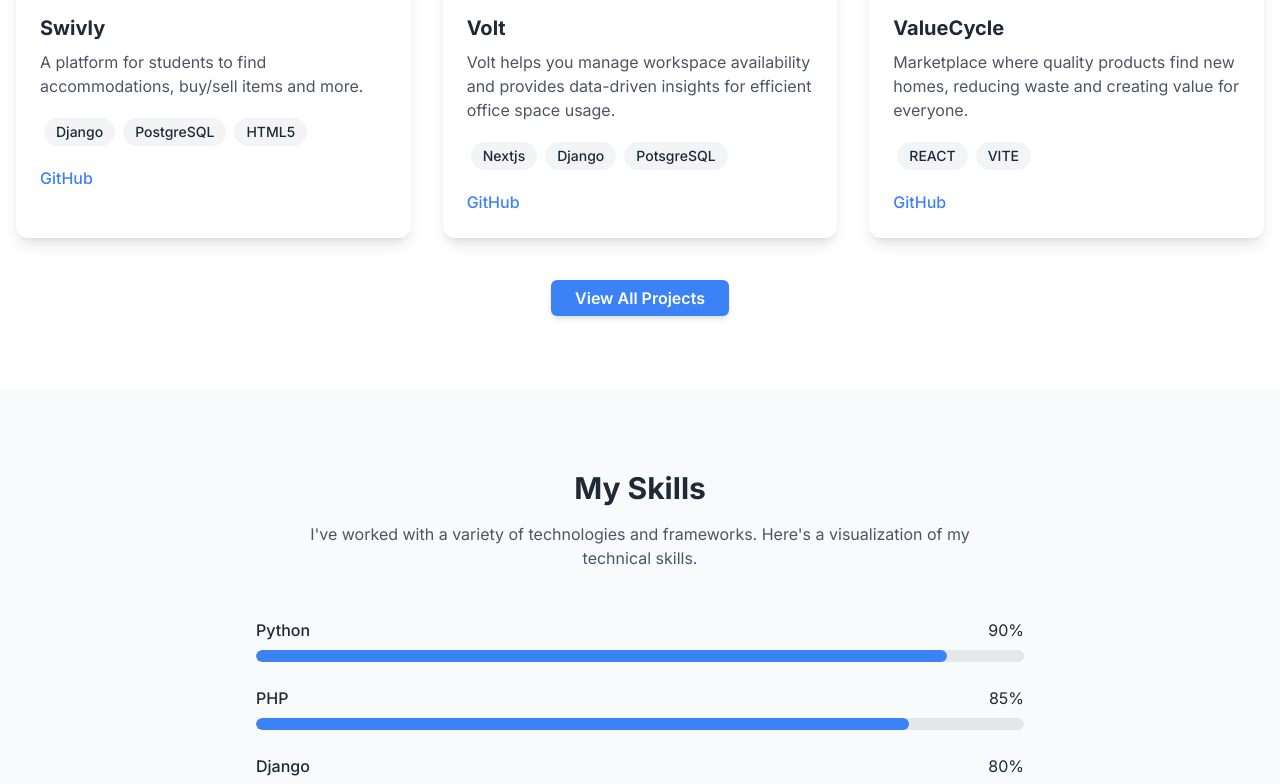
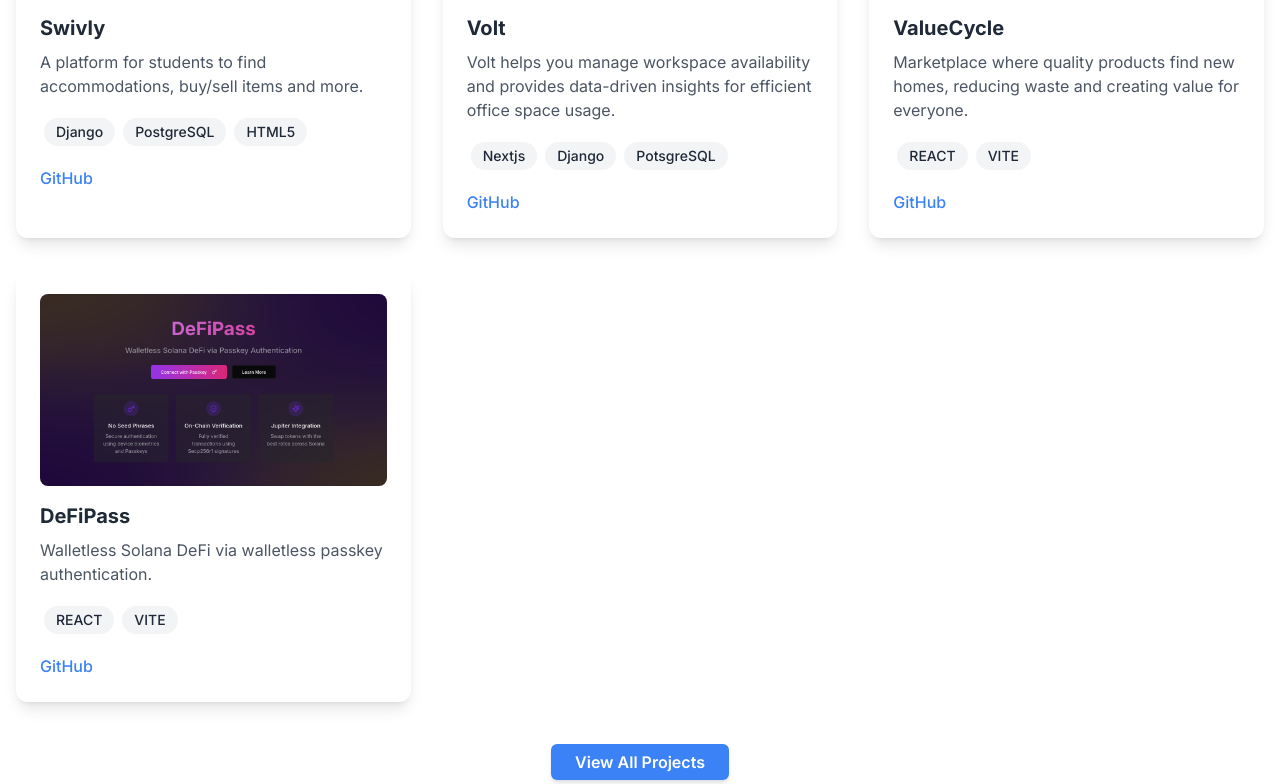
Before and after one commit to codeAKstan/cdk, a Next.js app: page / in a window 1280 px wide. Shown: the part 2006-2790 px from the top of the page. Built offline with nearby package versions, Linux system fonts and the light colour scheme.

Commit message:
Add project

```diff
--- a/components/ProjectsShowcase.js
+++ b/components/ProjectsShowcase.js
@@ -37,6 +37,15 @@ export default function ProjectsShowcase() {
       tags: ["REACT", "VITE"],
       demoUrl: "https://value-cycle.vercel.app/",
       githubUrl: "https://github.com/codeAKstan/ValueCycle",
+    },
+    {
+      id: 4,
+      title: "DeFiPass",
+      description: "Walletless Solana DeFi via walletless passkey authentication.",
+      image: "/defi.png?height=300&width=500",
+      tags: ["REACT", "VITE"],
+      demoUrl: "https://defipass.vercel.app/",
+      githubUrl: "https://github.com/codeAKstan/defipass",
     },
   ]
 
```
Also changed, not shown: public/defi.png (added), public/projects/defi.png (added).
